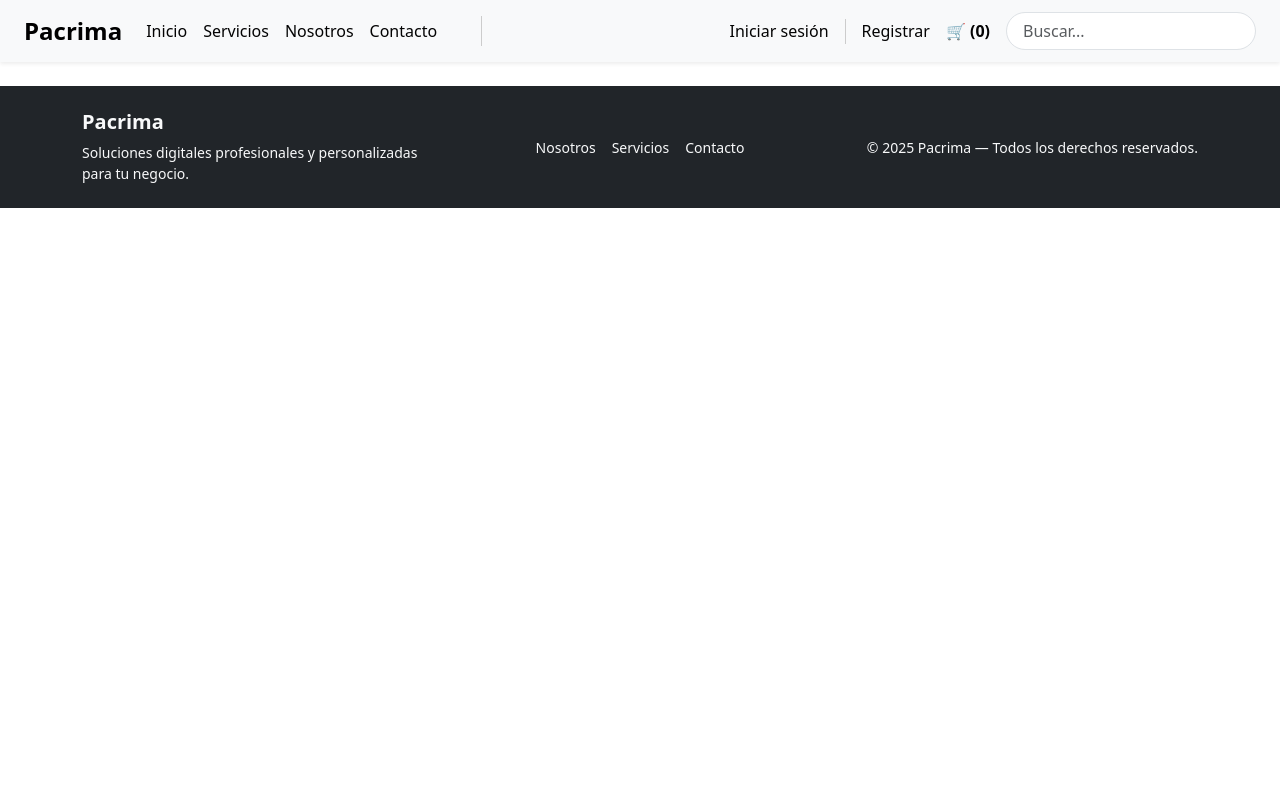
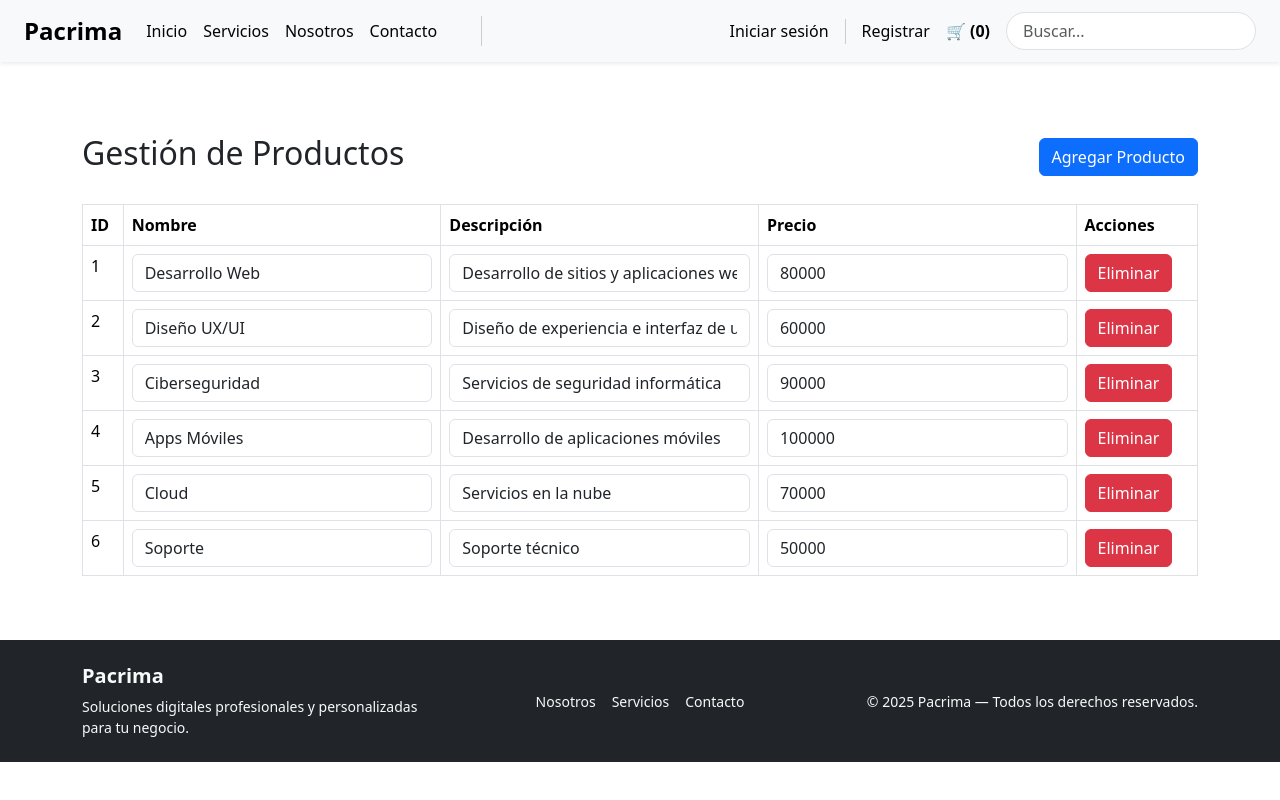
Before and after one commit to reyesgb/react-diamonds, a React (Create React App) app: page /admin/productos in a window 1280 px wide. Built offline with nearby package versions, Linux system fonts and the light colour scheme; sample sign-in values are in the browser's storage.

Commit message:
Panel Admin
Configuracion del panel admin.
Archivo AdminDashBoard.js

```diff
--- a/src/App.js
+++ b/src/App.js
@@ -34,7 +34,7 @@ import PerfilMatias from "./pages/PerfilMatias";
 import AdminDashboard from "./pages/AdminDashboard";
 import AdminServicios from "./pages/AdminServicios";
 import AdminPanel from "./pages/AdminPanel";
-
+import AdminProductos from "./pages/AdminProductos";
 
 
 // ...existing code...
@@ -77,6 +77,7 @@ function App() {
           <Route path="/admin/dashboard" element={<AdminDashboard />} />
           <Route path="/admin/servicios" element={<AdminServicios />} />
           <Route path="/admin/dashboard" element={<AdminPanel />} />
+          <Route path="/admin/productos" element={<AdminProductos />} />
 
 
         </Routes>
--- a/src/pages/AdminDashboard.js
+++ b/src/pages/AdminDashboard.js
@@ -1,36 +1,59 @@
 import React, { useEffect, useState } from "react";
-import { Container, Table, Button, Alert } from "react-bootstrap";
+import { Container, Table, Button, Alert, Tabs, Tab, Form } from "react-bootstrap";
 import { useNavigate } from "react-router-dom";
+import { useAuth } from "../context/AuthContext";
+function AdminDashboard() {
+  const auth = useAuth();
+  const navigate = useNavigate();
+  const [activeTab, setActiveTab] = useState('usuarios');
+  const [users, setUsers] = useState(() => {
+    const stored = localStorage.getItem("users");
+    return stored ? JSON.parse(stored) : [];
+  });
+  const [servicios, setServicios] = useState(() => {
+    const stored = localStorage.getItem("servicios");
+    return stored ? JSON.parse(stored) : [
+      { id: 1, titulo: "Desarrollo Web", precio: 80000 },
+      { id: 2, titulo: "Diseño UX/UI", precio: 60000 },
+      { id: 3, titulo: "Ciberseguridad", precio: 90000 },
+      { id: 4, titulo: "Aplicaciones Móviles", precio: 100000 },
+      { id: 5, titulo: "Consultoría Cloud", precio: 70000 },
+      { id: 6, titulo: "Soporte Técnico", precio: 50000 }
+    ];
+  });
 
-function AdminDashboard() {
-  const [users, setUsers] = useState([]);
-  const [admin, setAdmin] = useState(false);
-  const navigate = useNavigate();
+  useEffect(() => {
+    if (!auth.isAdmin) {
+      navigate("/login");
+    }
+  }, [auth.isAdmin, navigate]);
 
-  <Button
-  variant="info"
-  className="mb-3"
-  onClick={() => navigate("/admin/servicios")}
->
-  Gestionar Servicios
-</Button>
+  useEffect(() => {
+    localStorage.setItem("servicios", JSON.stringify(servicios));
+  }, [servicios]);
 
-  // Verifica si el admin está logueado
-  useEffect(() => {
-    const isAdmin = localStorage.getItem("adminLogged") === "true";
-    if (!isAdmin) {
-      navigate("/login");
-    } else {
-      setAdmin(true);
+  // Funciones para servicios
+  function handlePrecioChange(id, nuevoPrecio) {
+    setServicios(prev =>
+      prev.map(s => s.id === id ? { ...s, precio: Number(nuevoPrecio) || 0 } : s)
+    );
   }
 
-    // Obtiene usuarios registrados
-    const storedUsers = JSON.parse(localStorage.getItem("users") || "[]");
-    setUsers(storedUsers);
-  }, [navigate]);
+  function handleAgregarServicio() {
+    const nuevo = {
+      id: Date.now(),
+      titulo: "Nuevo servicio",
+      precio: 0,
+    };
+    setServicios(prev => [...prev, nuevo]);
+  }
 
-  // Eliminar usuario
-  const handleDelete = (email) => {
+  function handleEliminarServicio(id) {
+    setServicios(prev => prev.filter(s => s.id !== id));
+  }
+
+  // Funciones para usuarios
+  const handleDeleteUser = (email) => {
     if (window.confirm(`¿Eliminar al usuario ${email}?`)) {
       const updated = users.filter((u) => u.email !== email);
       setUsers(updated);
@@ -38,13 +61,12 @@ function AdminDashboard() {
     }
   };
 
-  // Cerrar sesión admin
   const handleLogout = () => {
-    localStorage.removeItem("adminLogged");
+    auth.logout();
     navigate("/login");
   };
 
-  if (!admin) return null;
+  if (!auth.isAdmin) return null;
 
   return (
     <Container className="py-5">
@@ -55,6 +77,12 @@ function AdminDashboard() {
         </Button>
       </div>
 
+      <Tabs
+        activeKey={activeTab}
+        onSelect={(k) => setActiveTab(k)}
+        className="mb-4"
+      >
+        <Tab eventKey="usuarios" title="Usuarios">
           {users.length === 0 ? (
             <Alert variant="info">No hay usuarios registrados.</Alert>
           ) : (
@@ -80,7 +108,7 @@ function AdminDashboard() {
                         <Button
                           variant="outline-danger"
                           size="sm"
-                      onClick={() => handleDelete(u.email)}
+                          onClick={() => handleDeleteUser(u.email)}
                         >
                           Eliminar
                         </Button>
@@ -91,6 +119,54 @@ function AdminDashboard() {
               </Table>
             </div>
           )}
+        </Tab>
+
+        <Tab eventKey="servicios" title="Servicios">
+          <Button variant="primary" className="mb-3" onClick={handleAgregarServicio}>
+            Añadir servicio
+          </Button>
+
+          <Table bordered hover>
+            <thead>
+              <tr>
+                <th>ID</th>
+                <th>Título</th>
+                <th>Precio</th>
+                <th>Acciones</th>
+              </tr>
+            </thead>
+            <tbody>
+              {servicios.map((s) => (
+                <tr key={s.id}>
+                  <td>{s.id}</td>
+                  <td>
+                    <Form.Control
+                      value={s.titulo}
+                      onChange={(e) =>
+                        setServicios(prev =>
+                          prev.map(x => x.id === s.id ? { ...x, titulo: e.target.value } : x)
+                        )
+                      }
+                    />
+                  </td>
+                  <td>
+                    <Form.Control
+                      type="number"
+                      value={s.precio}
+                      onChange={(e) => handlePrecioChange(s.id, e.target.value)}
+                    />
+                  </td>
+                  <td>
+                    <Button variant="danger" onClick={() => handleEliminarServicio(s.id)}>
+                      Eliminar
+                    </Button>
+                  </td>
+                </tr>
+              ))}
+            </tbody>
+          </Table>
+        </Tab>
+      </Tabs>
     </Container>
   );
 }
--- /dev/null
+++ b/src/pages/AdminProductos.js
@@ -0,0 +1,106 @@
+import React, { useEffect, useState } from "react";
+import { Container, Table, Button, Form } from "react-bootstrap";
+import { useNavigate } from "react-router-dom";
+import { useAuth } from "../context/AuthContext";
+
+const DEFAULT_PRODUCTOS = [
+  { id: 1, nombre: "Desarrollo Web", descripcion: "Desarrollo de sitios y aplicaciones web", precio: 80000 },
+  { id: 2, nombre: "Diseño UX/UI", descripcion: "Diseño de experiencia e interfaz de usuario", precio: 60000 },
+  { id: 3, nombre: "Ciberseguridad", descripcion: "Servicios de seguridad informática", precio: 90000 },
+  { id: 4, nombre: "Apps Móviles", descripcion: "Desarrollo de aplicaciones móviles", precio: 100000 },
+  { id: 5, nombre: "Cloud", descripcion: "Servicios en la nube", precio: 70000 },
+  { id: 6, nombre: "Soporte", descripcion: "Soporte técnico", precio: 50000 }
+];
+
+function AdminProductos() {
+  const { isAdmin } = useAuth();
+  const navigate = useNavigate();
+  const [productos, setProductos] = useState(() => {
+    const stored = localStorage.getItem("productos");
+    return stored ? JSON.parse(stored) : DEFAULT_PRODUCTOS;
+  });
+
+  useEffect(() => {
+    if (!isAdmin) navigate("/login");
+  }, [isAdmin, navigate]);
+
+  useEffect(() => {
+    localStorage.setItem("productos", JSON.stringify(productos));
+  }, [productos]);
+
+  const handleAgregarProducto = () => {
+    const nuevo = {
+      id: Date.now(),
+      nombre: "Nuevo Producto",
+      descripcion: "Descripción del producto",
+      precio: 0
+    };
+    setProductos(prev => [...prev, nuevo]);
+  };
+
+  const handleEliminarProducto = (id) => {
+    setProductos(prev => prev.filter(p => p.id !== id));
+  };
+
+  return (
+    <Container className="py-5">
+      <div className="d-flex justify-content-between align-items-center mb-4">
+        <h2>Gestión de Productos</h2>
+        <Button variant="primary" onClick={handleAgregarProducto}>
+          Agregar Producto
+        </Button>
+      </div>
+
+      <Table bordered hover>
+        <thead>
+          <tr>
+            <th>ID</th>
+            <th>Nombre</th>
+            <th>Descripción</th>
+            <th>Precio</th>
+            <th>Acciones</th>
+          </tr>
+        </thead>
+        <tbody>
+          {productos.map(producto => (
+            <tr key={producto.id}>
+              <td>{producto.id}</td>
+              <td>
+                <Form.Control
+                  value={producto.nombre}
+                  onChange={(e) => setProductos(prev =>
+                    prev.map(p => p.id === producto.id ? {...p, nombre: e.target.value} : p)
+                  )}
+                />
+              </td>
+              <td>
+                <Form.Control
+                  value={producto.descripcion}
+                  onChange={(e) => setProductos(prev =>
+                    prev.map(p => p.id === producto.id ? {...p, descripcion: e.target.value} : p)
+                  )}
+                />
+              </td>
+              <td>
+                <Form.Control
+                  type="number"
+                  value={producto.precio}
+                  onChange={(e) => setProductos(prev =>
+                    prev.map(p => p.id === producto.id ? {...p, precio: Number(e.target.value)} : p)
+                  )}
+                />
+              </td>
+              <td>
+                <Button variant="danger" onClick={() => handleEliminarProducto(producto.id)}>
+                  Eliminar
+                </Button>
+              </td>
+            </tr>
+          ))}
+        </tbody>
+      </Table>
+    </Container>
+  );
+}
+
+export default AdminProductos;
```
Lines whose indentation alone changed are shown as unchanged.
